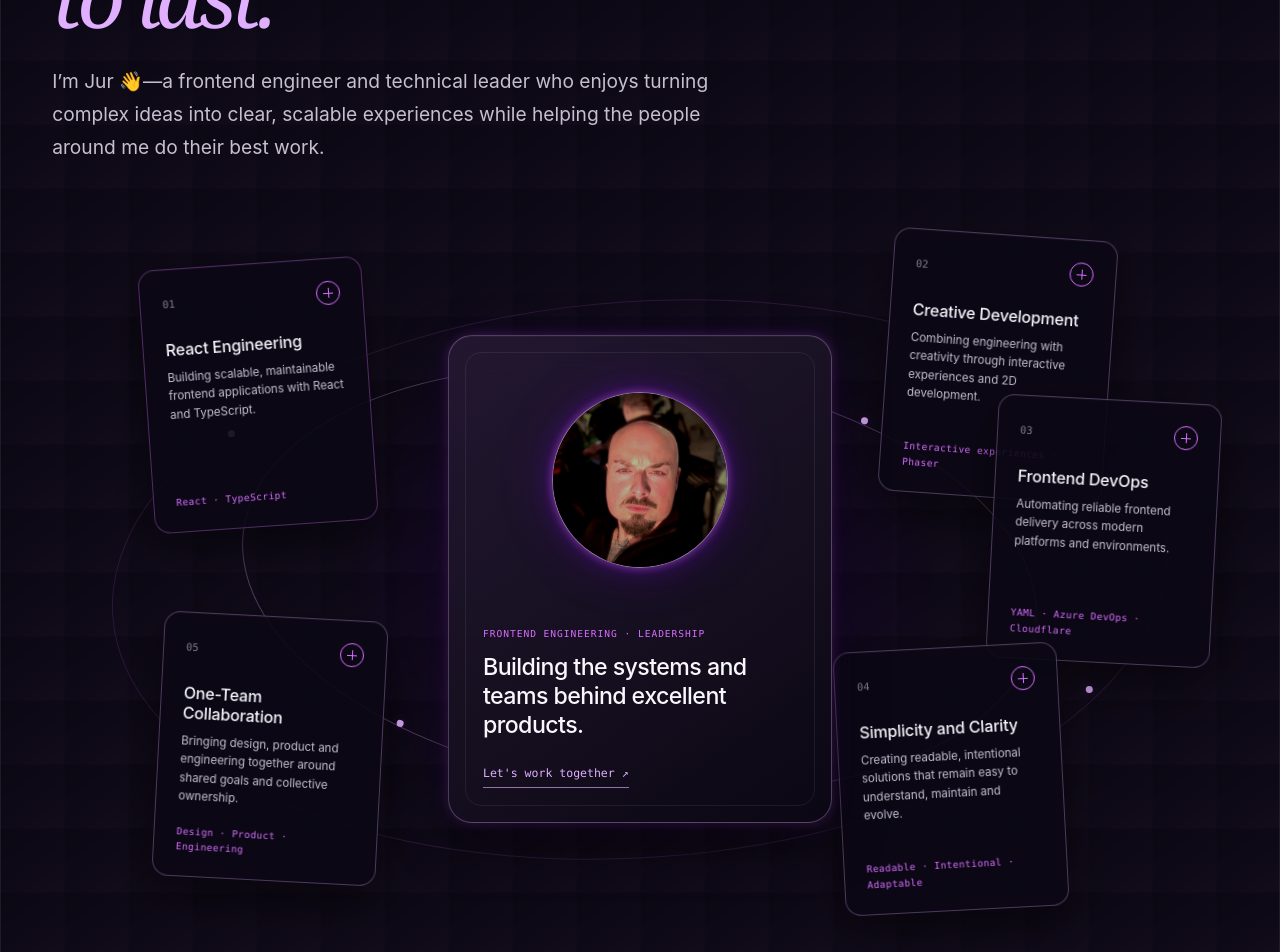
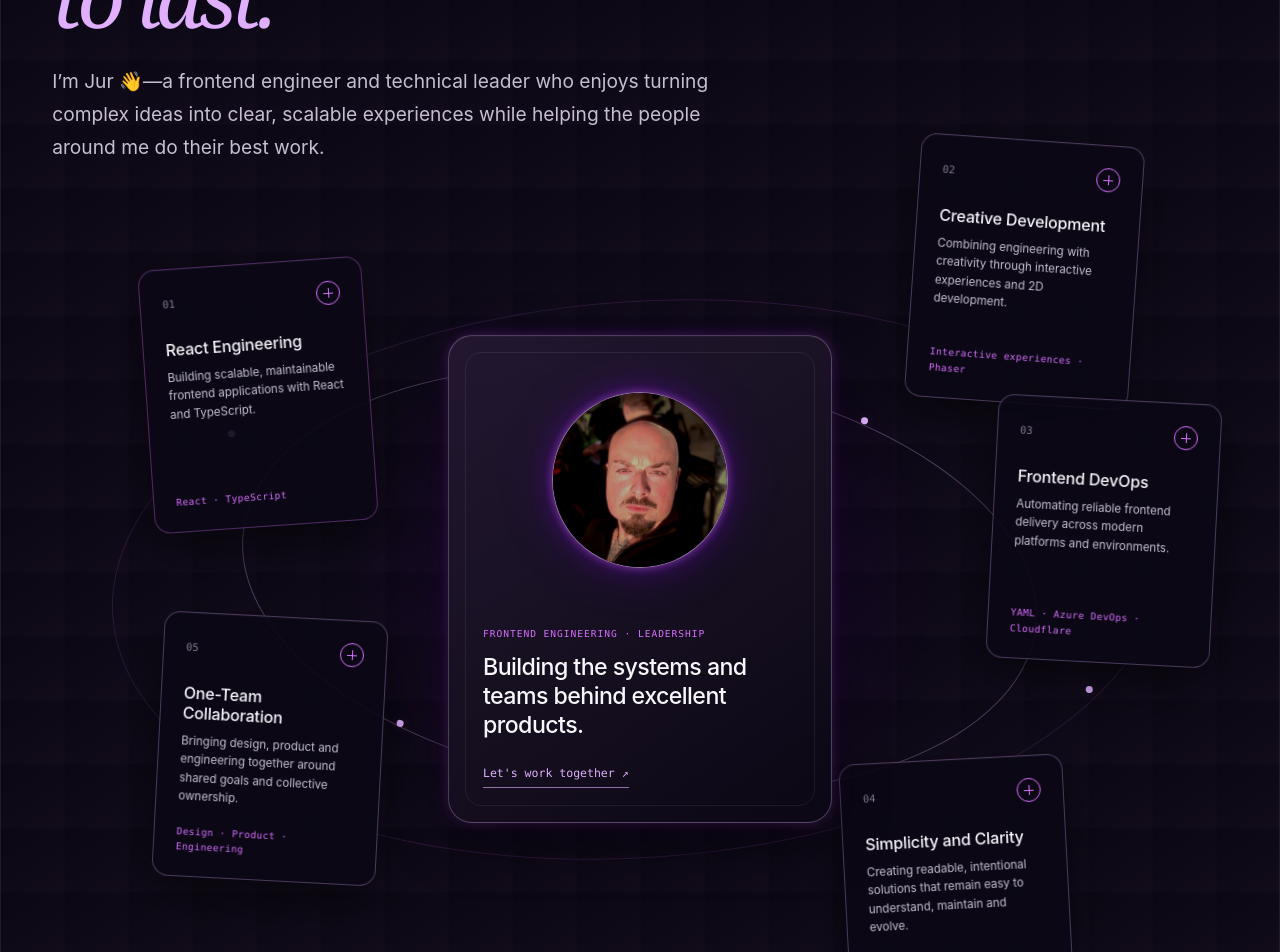
Before and after one commit to jur007/jurgenbaldacchino.com, a React (Vite) app: page / in a window 1280 px wide. Shown: the part 580-1532 px from the top of the page. Built offline with nearby package versions, Linux system fonts and the light colour scheme.

Commit message:
feat(homepage): adds profile picture

```diff
--- a/src/components/home-section/home-section.module.css
+++ b/src/components/home-section/home-section.module.css
@@ -303,7 +303,7 @@
 }
 
 .capabilityShowcaseVisible .strengthListItem:nth-child(2) {
-  transform: rotate(4deg) scale(1);
+  transform: rotate(4deg) translateY(-96px) translateX(20px) scale(1);
 }
 
 .capabilityShowcaseVisible .strengthListItem:nth-child(3) {
@@ -311,7 +311,7 @@
 }
 
 .capabilityShowcaseVisible .strengthListItem:nth-child(4) {
-  transform: rotate(-3deg) scale(1);
+  transform: rotate(-3deg) translateY(112px) scale(1);
 }
 
 .capabilityShowcaseVisible .strengthListItem:nth-child(5) {
@@ -338,13 +338,13 @@
 .strengthListItem:nth-child(2) {
   top: 2%;
   right: 10%;
-  transform: rotate(4deg) scale(0.88);
+  transform: rotate(4deg) translateY(-96px) scale(0.88);
   transition-delay: 680ms;
 }
 
 .capabilityShowcaseVisible .strengthListItem:nth-child(2):hover,
 .capabilityShowcaseVisible .strengthListItem:nth-child(2):focus-within {
-  transform: rotate(4deg) translateY(-5px);
+  transform: rotate(4deg) translateY(-101px);
 }
 
 .strengthListItem:nth-child(3) {
@@ -360,15 +360,15 @@
 }
 
 .strengthListItem:nth-child(4) {
+  right: 14%;
   bottom: 4%;
-  right: 14%;
-  transform: rotate(-3deg) scale(0.88);
+  transform: rotate(-3deg) translateY(112px) scale(0.88);
   transition-delay: 1040ms;
 }
 
 .capabilityShowcaseVisible .strengthListItem:nth-child(4):hover,
 .capabilityShowcaseVisible .strengthListItem:nth-child(4):focus-within {
-  transform: rotate(-3deg) translateY(-5px);
+  transform: rotate(-3deg) translateY(107px);
 }
 
 .strengthListItem:nth-child(5) {
```
